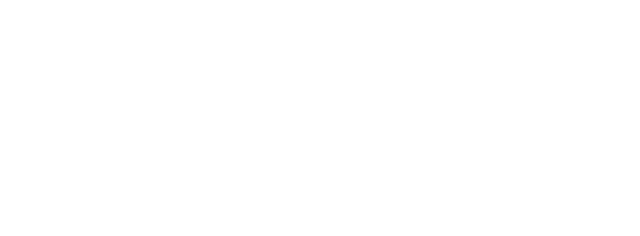
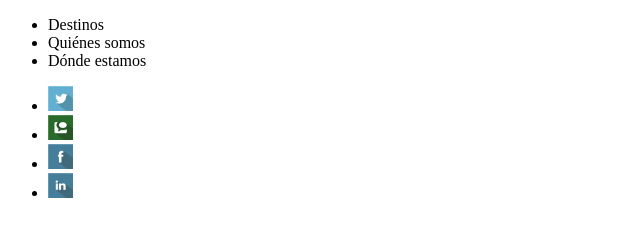
Before and after one commit to borja-antequera/proyecto_1, a website: page index.html in a window 1280 px wide. Shown: the whole page, without its empty margins (0-640 px from the left). Drawn offline with Linux system fonts and the light colour scheme.

Commit message:
tercer commit

```diff
--- a/index.html
+++ b/index.html
@@ -1,4 +1,3 @@
-
 
 <!DOCTYPE html>
 <html lang="en">
@@ -7,9 +6,32 @@
     <title>Agencia de viajes</title>
     <style type="text/css">
 
+        <!-- ---------------------------------------------------------- -->
+
     </style>
 </head>
     <section>
+        <nav>
+            <ul>
+                <li>Destinos</li>
+                <li>Quiénes somos</li>
+                <li>Dónde estamos</li>
+            </ul>
+        </nav>
+        <ul id="rsociales">
+            <li>
+                <img src="assets/images/iconos/Twitter.png" alt="Twitter" width="25px" height="25px">
+            </li>
+            <li>
+                <img src="assets/images/iconos/Technorati.png" alt="Whatsapp" width="25px" height="25px">
+            </li>
+            <li>
+            <img src="assets/images/iconos/Facebook.png" alt="Facebook" width="25px" height="25px">
+            </li>
+            <li>
+                <img src="assets/images/iconos/Linkedin.png" alt="Linkdn" width="25px" height="25px">
+            </li>
+        </ul>
 
     </section>
     <section>
```
Also changed, not shown: .gitignore.txt (added).
